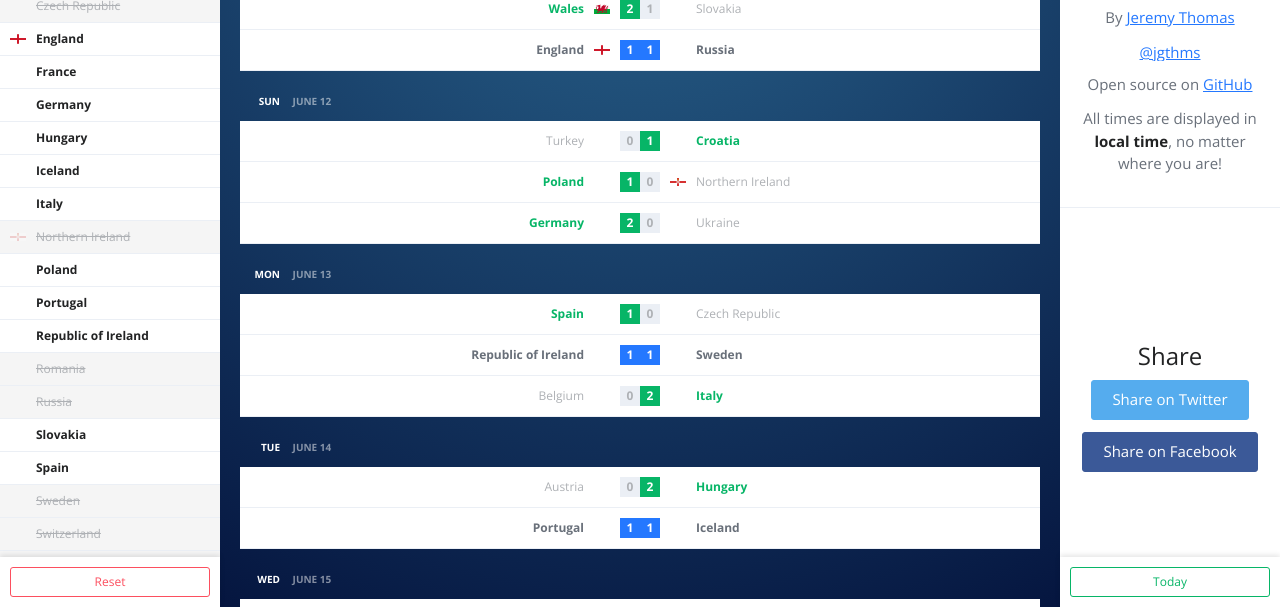
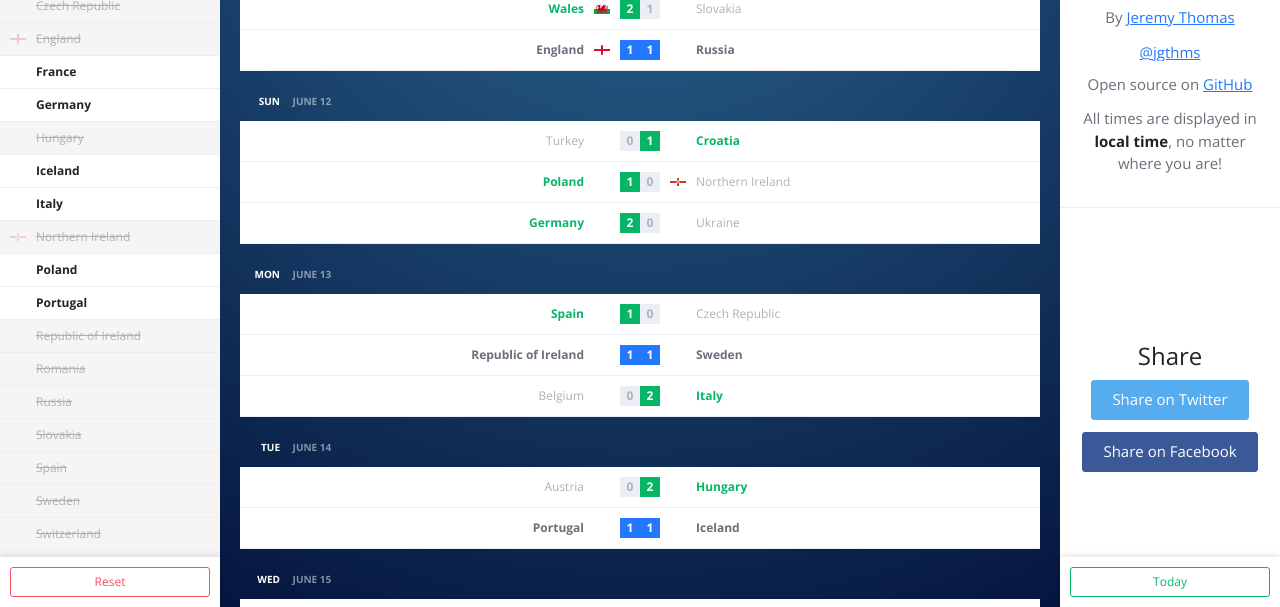
Before and after one commit to jgthms/euro-2016-calendar, a website: page index.html in a window 1280 px wide. Shown: the part 193-800 px from the top of the page. Drawn offline with nearby package versions, Linux system fonts and the light colour scheme.

Commit message:
Remove round of 16

```diff
--- a/index.html
+++ b/index.html
@@ -1075,20 +1075,20 @@
       <a class="filter-team" data-team="Belgium">Belgium<span class="flag-icon flag-icon-be"></span></a>
       <a class="filter-team is-out" data-team="Croatia">Croatia<span class="flag-icon flag-icon-hr"></span></a>
       <a class="filter-team is-out" data-team="Czech Republic">Czech Republic<span class="flag-icon flag-icon-cz"></span></a>
-      <a class="filter-team" data-team="England">England<span class="flag-icon flag-icon-england"></span></a>
+      <a class="filter-team is-out" data-team="England">England<span class="flag-icon flag-icon-england"></span></a>
       <a class="filter-team" data-team="France">France<span class="flag-icon flag-icon-fr"></span></a>
       <a class="filter-team" data-team="Germany">Germany<span class="flag-icon flag-icon-de"></span></a>
-      <a class="filter-team" data-team="Hungary">Hungary<span class="flag-icon flag-icon-hu"></span></a>
+      <a class="filter-team is-out" data-team="Hungary">Hungary<span class="flag-icon flag-icon-hu"></span></a>
       <a class="filter-team" data-team="Iceland">Iceland<span class="flag-icon flag-icon-is"></span></a>
       <a class="filter-team" data-team="Italy">Italy<span class="flag-icon flag-icon-it"></span></a>
       <a class="filter-team is-out" data-team="Northern Ireland">Northern Ireland<span class="flag-icon flag-icon-northernireland"></span></a>
       <a class="filter-team" data-team="Poland">Poland<span class="flag-icon flag-icon-pl"></span></a>
       <a class="filter-team" data-team="Portugal">Portugal<span class="flag-icon flag-icon-pt"></span></a>
-      <a class="filter-team" data-team="Republic of Ireland">Republic of Ireland<span class="flag-icon flag-icon-ie"></span></a>
+      <a class="filter-team is-out" data-team="Republic of Ireland">Republic of Ireland<span class="flag-icon flag-icon-ie"></span></a>
       <a class="filter-team is-out" data-team="Romania">Romania<span class="flag-icon flag-icon-ro"></span></a>
       <a class="filter-team is-out" data-team="Russia">Russia<span class="flag-icon flag-icon-ru"></span></a>
-      <a class="filter-team" data-team="Slovakia">Slovakia<span class="flag-icon flag-icon-sk"></span></a>
-      <a class="filter-team" data-team="Spain">Spain<span class="flag-icon flag-icon-es"></span></a>
+      <a class="filter-team is-out" data-team="Slovakia">Slovakia<span class="flag-icon flag-icon-sk"></span></a>
+      <a class="filter-team is-out" data-team="Spain">Spain<span class="flag-icon flag-icon-es"></span></a>
       <a class="filter-team is-out" data-team="Sweden">Sweden<span class="flag-icon flag-icon-se"></span></a>
       <a class="filter-team is-out" data-team="Switzerland">Switzerland<span class="flag-icon flag-icon-ch"></span></a>
       <a class="filter-team is-out" data-team="Turkey">Turkey<span class="flag-icon flag-icon-tr"></span></a>
```
